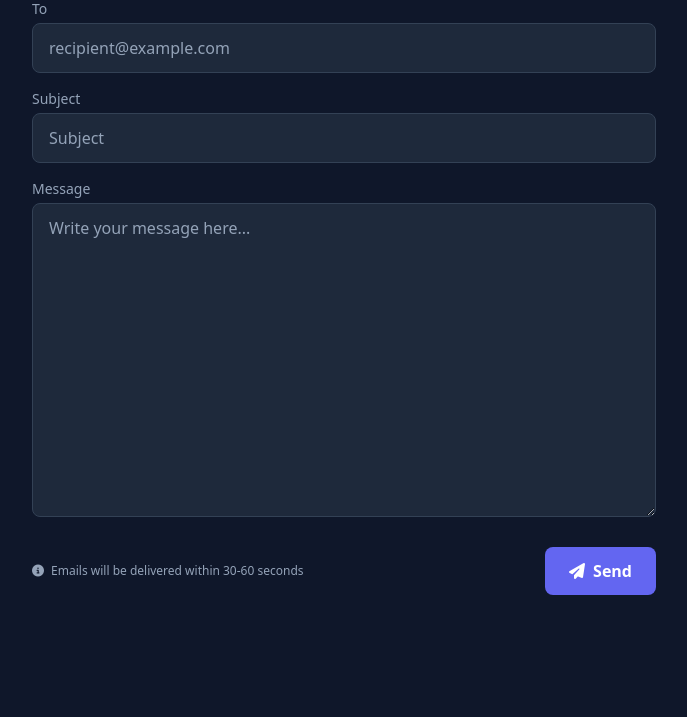
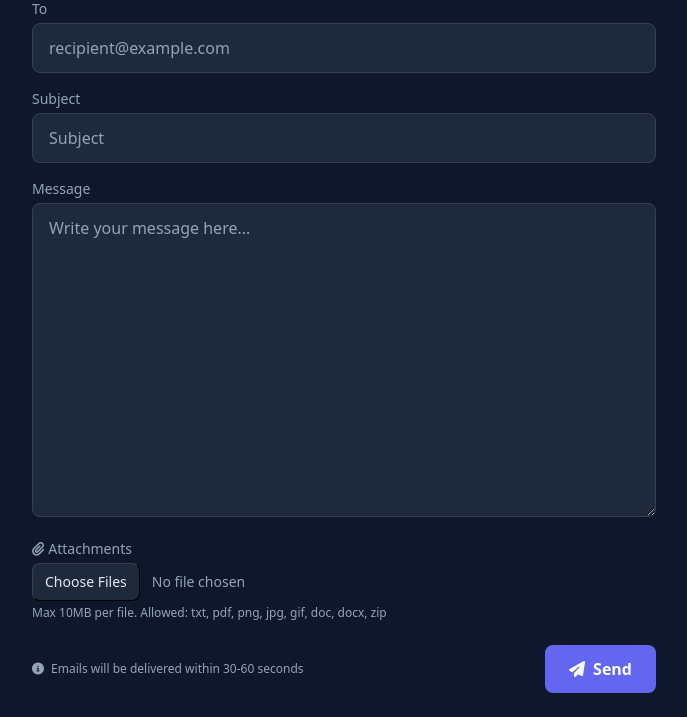
Before and after one commit to larkins/py_pg_client, a Flask app: template app/templates/compose.html in a window 1280 px wide. Shown: the part 128-845 px from the top of the page, without its empty margins (296-983 px from the left). Run offline with Flask 2, Linux system fonts and the light colour scheme; the template is opened without the code that fills it, so the values that code supplies are empty; some libraries are stand-ins or nearby versions.

Commit message:
Add file attachment upload to compose form
- compose.html: added file input with multipart/form-data, multiple file
  support, allowed types note, dark-themed styling
- emails.py: compose route now processes uploaded files and uploads them
  via the API after email is sent
- api_client.py: added upload_attachment() method for POSTing multipart
  file data to /api/emails/<id>/attachments

```diff
--- a/app/routes/emails.py
+++ b/app/routes/emails.py
@@ -310,6 +310,7 @@ def compose():
         to = request.form.get('to', '').strip()
         subject = request.form.get('subject', '').strip()
         body = request.form.get('body', '').strip()
+        files = request.files.getlist('attachments')
 
         if not to or not subject:
             flash('To and Subject are required', 'error')
@@ -317,6 +318,16 @@ def compose():
 
         try:
             result = api.send_email(session['token'], to, subject, body)
+            email_id = result.get('id') if result else None
+
+            if email_id and files:
+                for f in files:
+                    if f and f.filename:
+                        try:
+                            api.upload_attachment(session['token'], email_id, f)
+                        except Exception:
+                            pass
+
             flash('Email sent successfully!', 'success')
             return redirect(url_for('emails.inbox'))
         except AuthenticationError:
--- a/app/templates/compose.html
+++ b/app/templates/compose.html
@@ -13,7 +13,7 @@
     </div>
 
     <!-- Compose Form -->
-    <form method="post" action="{{ url_for('emails.compose') }}" class="space-y-4">
+    <form method="post" action="{{ url_for('emails.compose') }}" enctype="multipart/form-data" class="space-y-4">
         <div>
             <label for="to" class="block text-sm font-medium text-dark-muted mb-1">To</label>
             <input type="email" id="to" name="to" required autocomplete="email"
@@ -35,6 +35,19 @@
                       placeholder="Write your message here...">{{ body }}</textarea>
         </div>
 
+        <div>
+            <label for="attachments" class="block text-sm font-medium text-dark-muted mb-1">
+                <i class="fas fa-paperclip mr-1"></i>Attachments
+            </label>
+            <input type="file" id="attachments" name="attachments" multiple
+                   accept=".txt,.pdf,.png,.jpg,.jpeg,.gif,.doc,.docx,.zip"
+                   class="w-full text-sm text-dark-muted
+                          file:bg-dark-card file:border file:border-dark-border file:rounded-lg
+                          file:px-3 file:py-2 file:mr-3 file:text-dark-text
+                          hover:file:bg-dark-hover file:cursor-pointer file:transition">
+            <p class="text-xs text-dark-muted mt-1">Max 10MB per file. Allowed: txt, pdf, png, jpg, gif, doc, docx, zip</p>
+        </div>
+
         <div class="flex items-center justify-between pt-2">
             <div class="text-xs text-dark-muted hidden sm:block">
                 <i class="fas fa-info-circle mr-1"></i>
```
Also changed, not shown: app/api_client.py (+11 -0 lines).
